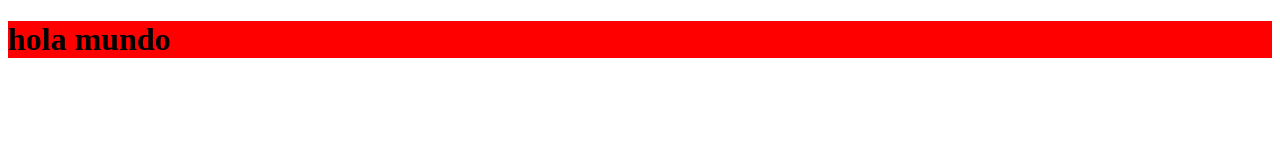
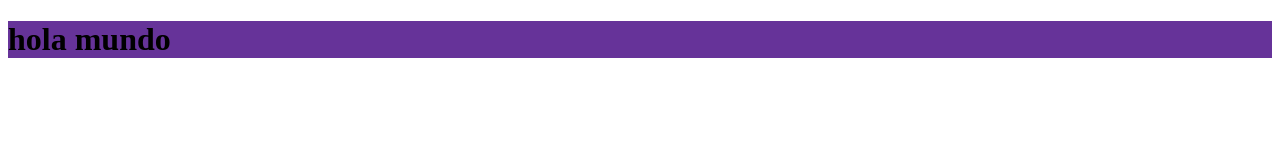
Before and after one commit to Jesusedlv8495/PRACTICAGIT, a plain HTML site: page index.html in a window 1280 px wide. Drawn offline with Linux system fonts and the light colour scheme.

Commit message:
change color

```diff
--- a/style.css
+++ b/style.css
@@ -1,3 +1,3 @@
 h1 {
-    background-color: red;;
+    background-color: rebeccapurple;
 }
```
